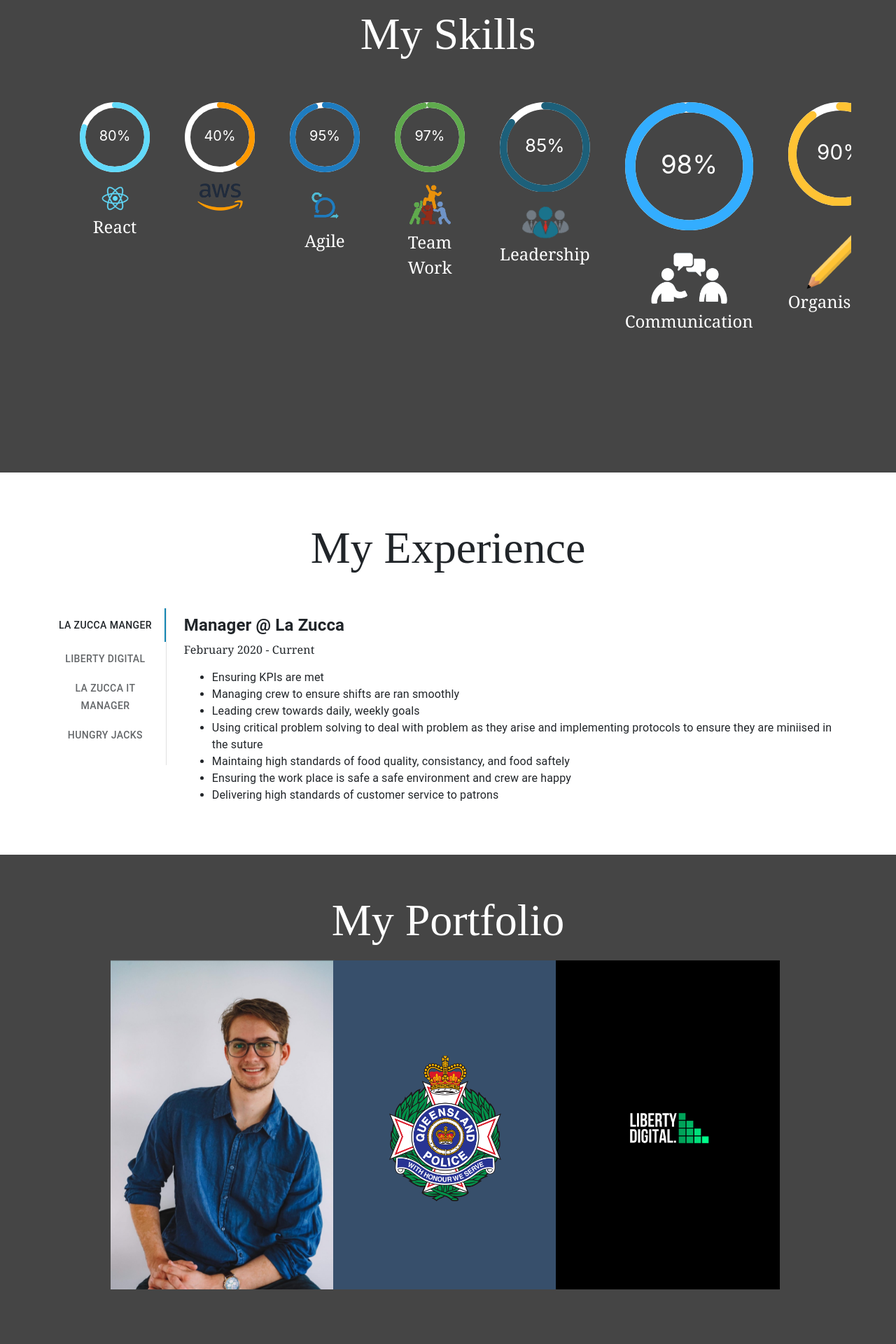
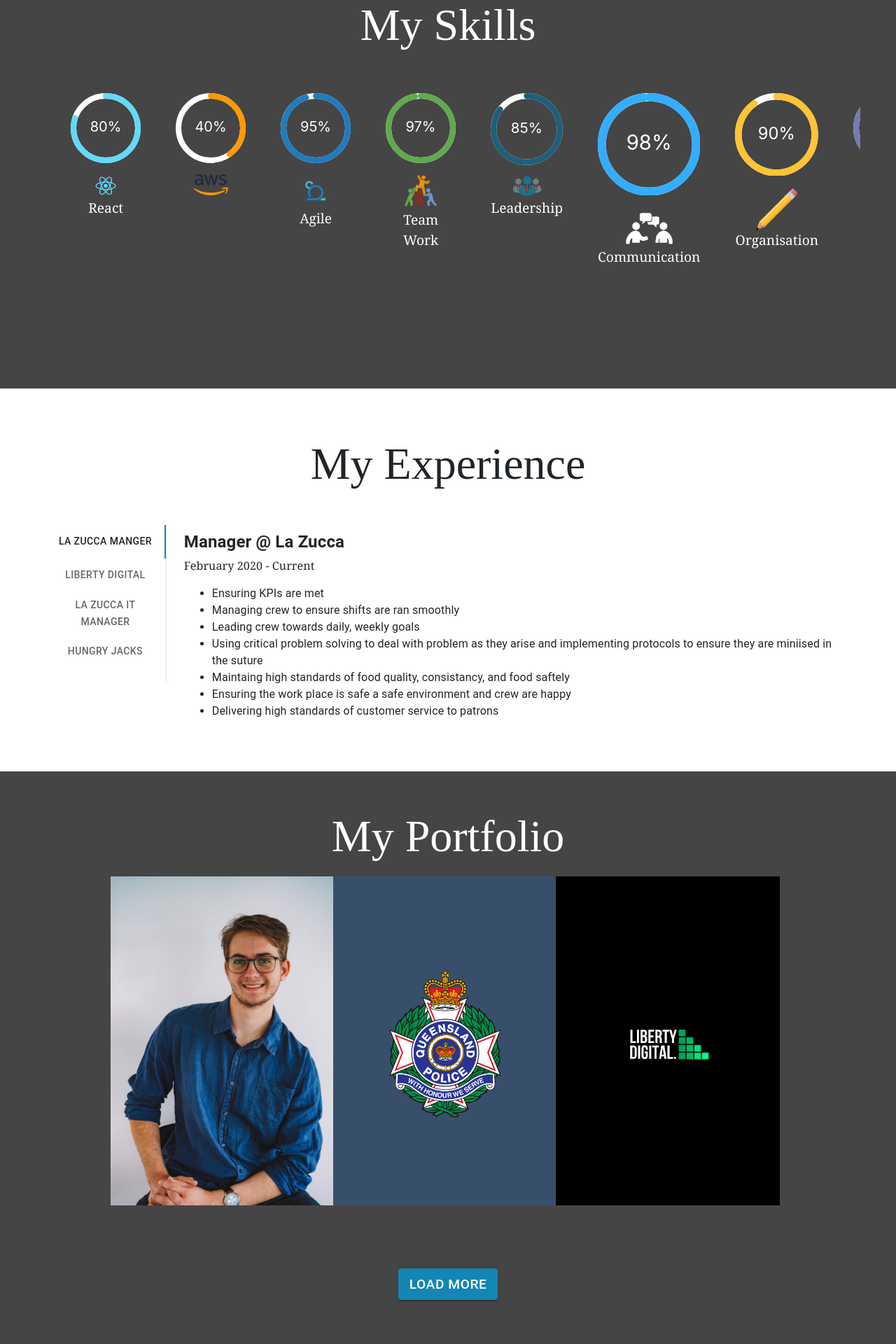
Before and after one commit to JacksonDoring/aws-personal-website, a React (Create React App) app: page / in a window 1280 px wide. Shown: the part 1300-3220 px from the top of the page at 70% size. Built offline with nearby package versions, Linux system fonts and the light colour scheme; grey boxes are pictures that could not be loaded.

Commit message:
Portfolio Card & Skills Div
Styling for portfolio cards and added more styling for skills div

```diff
--- a/src/Components/LoadingBar.tsx
+++ b/src/Components/LoadingBar.tsx
@@ -36,9 +36,9 @@
       <p className="loadingBarText">
         <img
           src={require("../Images/" + skillImage)}
-          width="30px"
+          width="20px"
           className="loadingBarImage"
-        />
+        /><br></br>
         {skillName}
       </p>
     </div>
--- a/src/Components/PortfolioCardPW.tsx
+++ b/src/Components/PortfolioCardPW.tsx
@@ -1,12 +1,16 @@
 import React, { FunctionComponent } from "react";
+import { render } from "react-dom";
+import MySkills from "./MySkils";
 
 function PortfolioCard(
   portfolioName: string,
   image: string,
   frontBGColour: string,
   photoSize: string,
-  description: any
+  description: any,
+  skills: string[]
 ) {
+
   return (
     <div className="cardContainer">
       <div className="flip-container">
@@ -19,9 +23,10 @@
               ></img>
             </div>
           </div>
-          <div className="back" style={{ backgroundColor: "white" }}>
+          <div className="back" style={{ backgroundColor: "#2f2f2f" }}>
             <h1 className="cardHeading">{portfolioName}</h1>
             <div className="cardDetailsDiv">{description}</div>
+            <div className="cardSkillsDiv">{skills.map(skill => <p className="skillTag">{skill}</p>)}</div>
           </div>
         </div>
       </div>
--- a/src/PortfolioContent/PersonalWebsite.tsx
+++ b/src/PortfolioContent/PersonalWebsite.tsx
@@ -3,19 +3,11 @@
 const personalWebsite = [
   <p>
     I have developed my own Personal Website for displaying and demonstrating
-    skills, achievments and experience I have gained.<br></br>
-    <br></br>The website was developed using <b>React(Typescript)</b>, SASS and
-    Material UI. I also used <b>Github</b> to maintain versioning throughout the
-    development of the project. To host the website, I used <b>AWS</b> Amplify
-    and Route53. The website automatically gets updated when a commit is sent to
-    the master branch<br></br>
-    <br></br>Completing this project also helped me to refine my React and SASS
-    skills.
-  </p>,
+    skills, achievments and experience I have gained.
+  </p>
 ];
 
-let technolgoiesArray: string[] = ["react", "typescript"];
+let technologies: string[] = ["apple", "pear", "orange"];
 
-const technologies = technolgoiesArray;
 
 export { personalWebsite, technologies };
--- a/src/Style/general.css
+++ b/src/Style/general.css
@@ -1,3 +1,31 @@
+div::-webkit-scrollbar {
+  height: 15px;
+}
+
+div::-webkit-scrollbar-track {
+  border-radius: 10px;
+  -webkit-box-shadow: inset 0 0 6px rgba(0, 0, 0, 0.3);
+}
+
+div::-webkit-scrollbar-thumb {
+  border-radius: 10px;
+  background-color: #1486b3;
+}
+
+div::-webkit-scrollbar:vertical {
+  display: none;
+}
+
+.skillTag{
+  background-color: #1486b3;
+  color: white;
+  float: left;
+  padding: 8px;
+  margin: 5px;
+  border-radius: 15px;
+  font-size: 13px;
+}
+
 .contactHeader {
   color: white;
 }
@@ -83,19 +111,28 @@
 }
 
 .cardDetailsDiv {
-  padding-top: 3%;
-  height: 70%;
+  color: white;
+  padding: 20px;
 }
 
 .cardDetails {
   float: left;
   font-size: 1.2em;
   text-align: left;
+  font-family:Cambria, Cochin, Georgia, Times, "Times New Roman", serif;
+}
+
+.cardSkillsDiv{
+  padding:10px;
+  position: absolute;
+  bottom: 10px;
 }
 
 .cardHeading {
   font-size: 2em;
   padding: 20px;
+  color: white;
+  font-family:Cambria, Cochin, Georgia, Times, "Times New Roman", serif;
 }
 
 .slidingBar {
@@ -231,7 +268,7 @@
   color: white;
 }
 
-.loadingBar {
+.loadingBar1 {
   float: left;
   padding-left: 50px;
   padding-bottom: 2.5%;
@@ -240,12 +277,12 @@
 
 .loadingBarImage {
   float: middle;
-  width: 65%;
+  width: 50%;
 }
 
 .loadingBarText {
   float: middle;
-  font-size: 1.5em;
+  font-size: 1.2em;
   color: white;
   min-width: 100px;
   max-width: 100%;
@@ -254,8 +291,9 @@
 
 .skillsBG {
   background-color: #454545;
-  padding: 5%;
+  padding: 4%;
   padding-bottom: 20px;
+  max-height: 60%;
 }
 
 .aboutMeParagraph {
```
Also changed, not shown: src/Components/Portfolio.tsx (+22 -11 lines).
